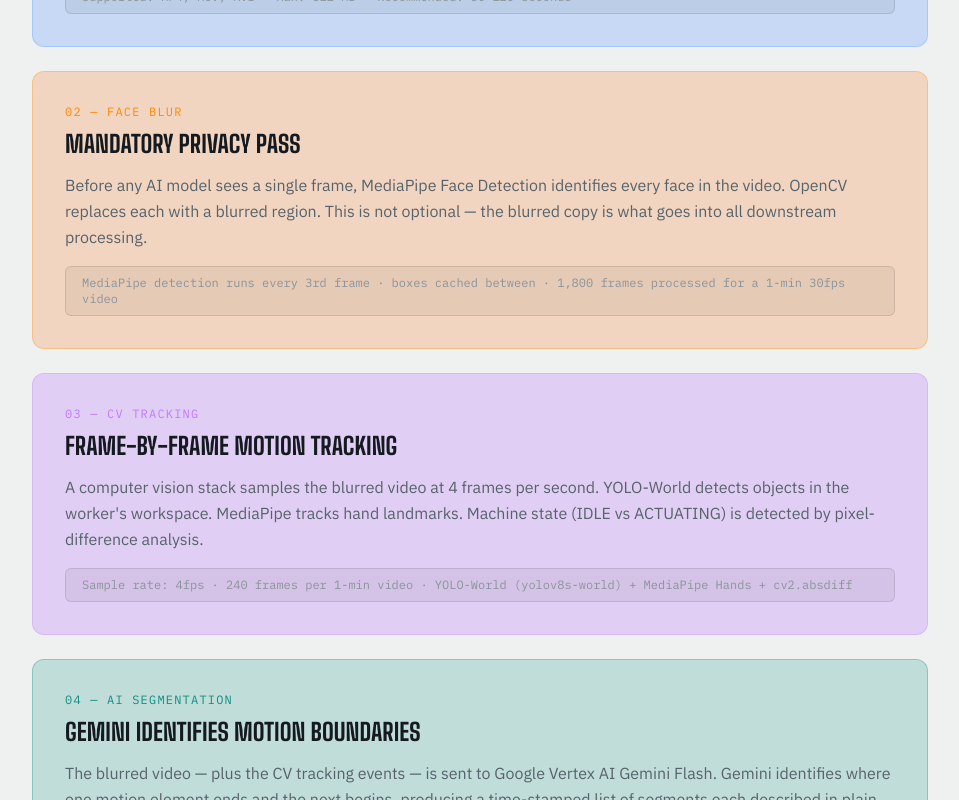
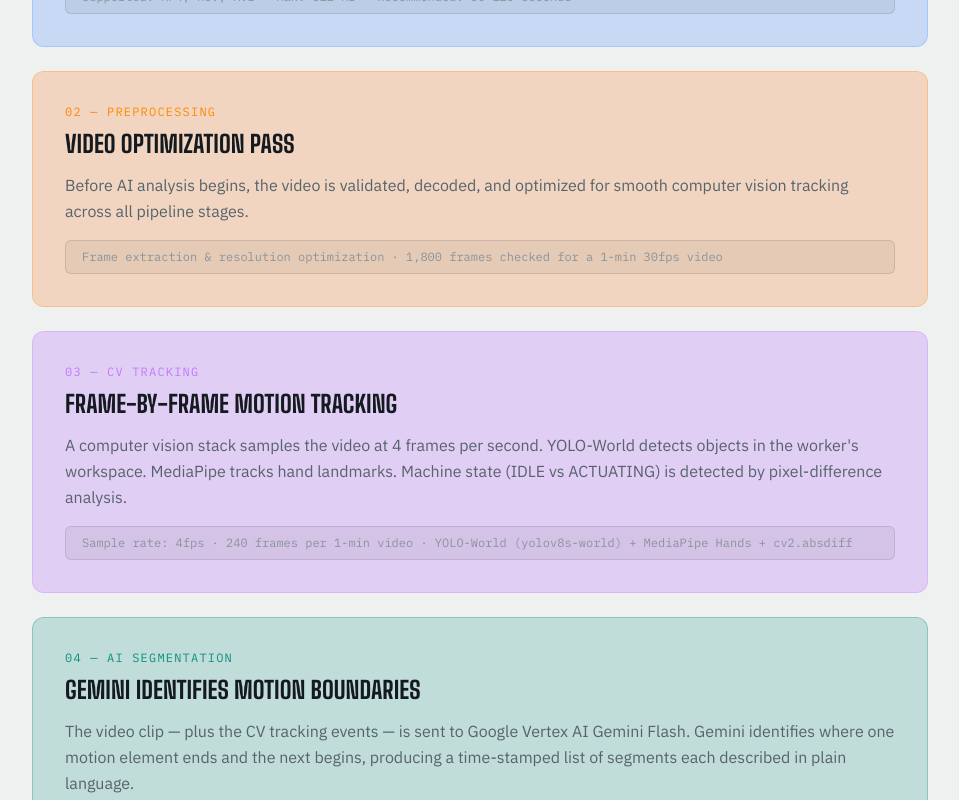
Before and after one commit to SWAYAMPATEL30/FactoryAnalysis, a React (Vite) app in the folder frontend/: page /how-it-works in a window 1280 px wide. Shown: the part 660-1460 px from the top of the page, without its empty margins (160-1119 px from the left). Built offline with nearby package versions, Linux system fonts and the light colour scheme.

Commit message:
removed the blurring of face from the pipeline

```diff
--- a/frontend/src/components/PhaseProgress.tsx
+++ b/frontend/src/components/PhaseProgress.tsx
@@ -5,10 +5,10 @@ import type { JobPhase } from "../api/types";
 const PHASES: { key: JobPhase; label: string; icon: ReactNode }[] = [
   {
     key: "PREPROCESSING",
-    label: "Blurring faces",
+    label: "Preparing video",
     icon: (
       <svg className="w-5 h-5" fill="none" viewBox="0 0 24 24" stroke="currentColor">
-        <path strokeLinecap="round" strokeLinejoin="round" strokeWidth={2} d="M13.875 18.825A10.05 10.05 0 0112 19c-4.478 0-8.268-2.943-9.542-7a9.97 9.97 0 011.563-3.029m5.858.908a3 3 0 114.243 4.243M9.878 9.878l4.242 4.242M9.88 9.88l-3.29-3.29m7.532 7.532l3.29 3.29M3 3l3.59 3.59m0 0A9.953 9.953 0 0112 5c4.478 0 8.268 2.943 9.543 7a10.025 10.025 0 01-4.132 5.411m0 0L21 21" />
+        <path strokeLinecap="round" strokeLinejoin="round" strokeWidth={2} d="M15 10l4.553-2.276A1 1 0 0121 8.618v6.764a1 1 0 01-1.447.894L15 14M5 18h8a2 2 0 002-2V8a2 2 0 00-2-2H5a2 2 0 00-2 2v8a2 2 0 002 2z" />
       </svg>
     )
   },
--- a/frontend/src/components/PipelineStatusCard.tsx
+++ b/frontend/src/components/PipelineStatusCard.tsx
@@ -13,7 +13,7 @@ import type { JobStatusResponse } from "../api/types";
 // 6 stages map from backend phase → friendly label
 const STAGES: { phase: string; label: string; estimatedSec: number }[] = [
   { phase: "QUEUED",       label: "Uploaded",          estimatedSec: 2   },
-  { phase: "PREPROCESSING",label: "Blurring faces",    estimatedSec: 30  },
+  { phase: "PREPROCESSING",label: "Preprocessing",    estimatedSec: 5   },
   { phase: "CV_TRACKING",  label: "Tracking motion",   estimatedSec: 60  },
   { phase: "UPLOADING",    label: "Sending to AI",     estimatedSec: 20  },
   { phase: "SEGMENTING",   label: "AI analysis",       estimatedSec: 60  },
--- a/frontend/src/pages/UploadPage.tsx
+++ b/frontend/src/pages/UploadPage.tsx
@@ -225,7 +225,7 @@ export function UploadPage() {
             <>
               <div className="mb-2 font-display text-xl font-semibold text-ink">Drop a work-cycle video, or click to browse</div>
               <div className="text-sm text-ink-faint">
-                Faces are blurred automatically before anything leaves this screen. Up to 512MB.
+                MP4 or AVI format supported. Up to 512MB.
               </div>
             </>
           )}
--- a/frontend/src/pages/marketing/HomePage.tsx
+++ b/frontend/src/pages/marketing/HomePage.tsx
@@ -4,7 +4,7 @@ import { MarketingNav } from "../../components/layout/MarketingNav";
 
 const STEPS = [
   { num: "01", label: "Upload Video", desc: "Drop a short clip of any work cycle. Supports up to 512 MB." },
-  { num: "02", label: "Privacy Blur", desc: "Faces are automatically blurred before any AI processing — mandatory, not optional." },
+  { num: "02", label: "Video Ingestion", desc: "Video is preprocessed and optimized for high-speed AI computer vision analysis." },
   { num: "03", label: "AI Motion Tracking", desc: "Hand position, held objects, and machine state are tracked frame-by-frame." },
   { num: "04", label: "MOST Report", desc: "Segments are classified to MOST data cards and a TMU report is generated. A human engineer reviews before finalizing." },
 ];
@@ -13,7 +13,7 @@ const STATS = [
   { value: "~5 min", label: "per 1-min video", sub: "vs. 30–60 min manual" },
   { value: "~$0.04", label: "per study", sub: "vs. $150–300 manual" },
   { value: "BasicMOST", label: "methodology", sub: "G, C & T sequence models" },
-  { value: "100%", label: "face privacy", sub: "blurred before any AI call" },
+  { value: "Automated", label: "study workflow", sub: "instant report generation" },
 ];
 
 const fade = { hidden: { opacity: 0, y: 24 }, show: { opacity: 1, y: 0 } };
--- a/frontend/src/pages/marketing/HowItWorksPage.tsx
+++ b/frontend/src/pages/marketing/HowItWorksPage.tsx
@@ -11,19 +11,19 @@ const PIPELINE = [
     detail: "Supported: MP4, MOV, AVI · Max: 512 MB · Recommended: 30–120 seconds",
   },
   {
-    stage: "02 — Face Blur",
-    title: "Mandatory privacy pass",
+    stage: "02 — Preprocessing",
+    title: "Video optimization pass",
     color: "bg-orange-500/20 border-orange-400/30",
     accent: "text-orange-400",
-    desc: "Before any AI model sees a single frame, MediaPipe Face Detection identifies every face in the video. OpenCV replaces each with a blurred region. This is not optional — the blurred copy is what goes into all downstream processing.",
-    detail: "MediaPipe detection runs every 3rd frame · boxes cached between · 1,800 frames processed for a 1-min 30fps video",
+    desc: "Before AI analysis begins, the video is validated, decoded, and optimized for smooth computer vision tracking across all pipeline stages.",
+    detail: "Frame extraction & resolution optimization · 1,800 frames checked for a 1-min 30fps video",
   },
   {
     stage: "03 — CV Tracking",
     title: "Frame-by-frame motion tracking",
     color: "bg-purple-500/20 border-purple-400/30",
     accent: "text-purple-400",
-    desc: "A computer vision stack samples the blurred video at 4 frames per second. YOLO-World detects objects in the worker's workspace. MediaPipe tracks hand landmarks. Machine state (IDLE vs ACTUATING) is detected by pixel-difference analysis.",
+    desc: "A computer vision stack samples the video at 4 frames per second. YOLO-World detects objects in the worker's workspace. MediaPipe tracks hand landmarks. Machine state (IDLE vs ACTUATING) is detected by pixel-difference analysis.",
     detail: "Sample rate: 4fps · 240 frames per 1-min video · YOLO-World (yolov8s-world) + MediaPipe Hands + cv2.absdiff",
   },
   {
@@ -31,7 +31,7 @@ const PIPELINE = [
     title: "Gemini identifies motion boundaries",
     color: "bg-accent/20 border-accent/30",
     accent: "text-accent",
-    desc: "The blurred video — plus the CV tracking events — is sent to Google Vertex AI Gemini Flash. Gemini identifies where one motion element ends and the next begins, producing a time-stamped list of segments each described in plain language.",
+    desc: "The video clip — plus the CV tracking events — is sent to Google Vertex AI Gemini Flash. Gemini identifies where one motion element ends and the next begins, producing a time-stamped list of segments each described in plain language.",
     detail: "Model: Gemini Flash (Vertex AI) · Video tokens: ~258/frame sampled at 1fps · Typical segments: 8–15 per 1-min video",
   },
   {
@@ -117,7 +117,7 @@ export function HowItWorksPage() {
           </h2>
           <div className="grid grid-cols-1 md:grid-cols-3 gap-6">
             {[
-              { title: "No unblurred video to AI", desc: "The original video with unblurred faces is never sent to any AI model. Only the blurred copy crosses the network boundary." },
+              { title: "Enterprise Data Privacy", desc: "Vertex AI Enterprise ensures zero model training on customer data and strict data isolation." },
               { title: "No auto-finalized reports", desc: "The human review gate (Stage 7) is mandatory. Low-confidence classifications are always held for engineer approval." },
               { title: "No invented MOST values", desc: "Parameter indices are selected from fixed lookup tables defined in code. The AI cannot invent a parameter value that doesn't exist in the MOST standard." },
             ].map((g) => (
--- a/frontend/vite.config.ts
+++ b/frontend/vite.config.ts
@@ -7,7 +7,7 @@ export default defineConfig({
   server: {
     proxy: {
       '/api': {
-        target: 'http://127.0.0.1:8080',
+        target: 'http://127.0.0.1:8000',
         changeOrigin: true,
       },
     },
```
Also changed, not shown: 1 other file (tests, documents, lock files or other folders).
